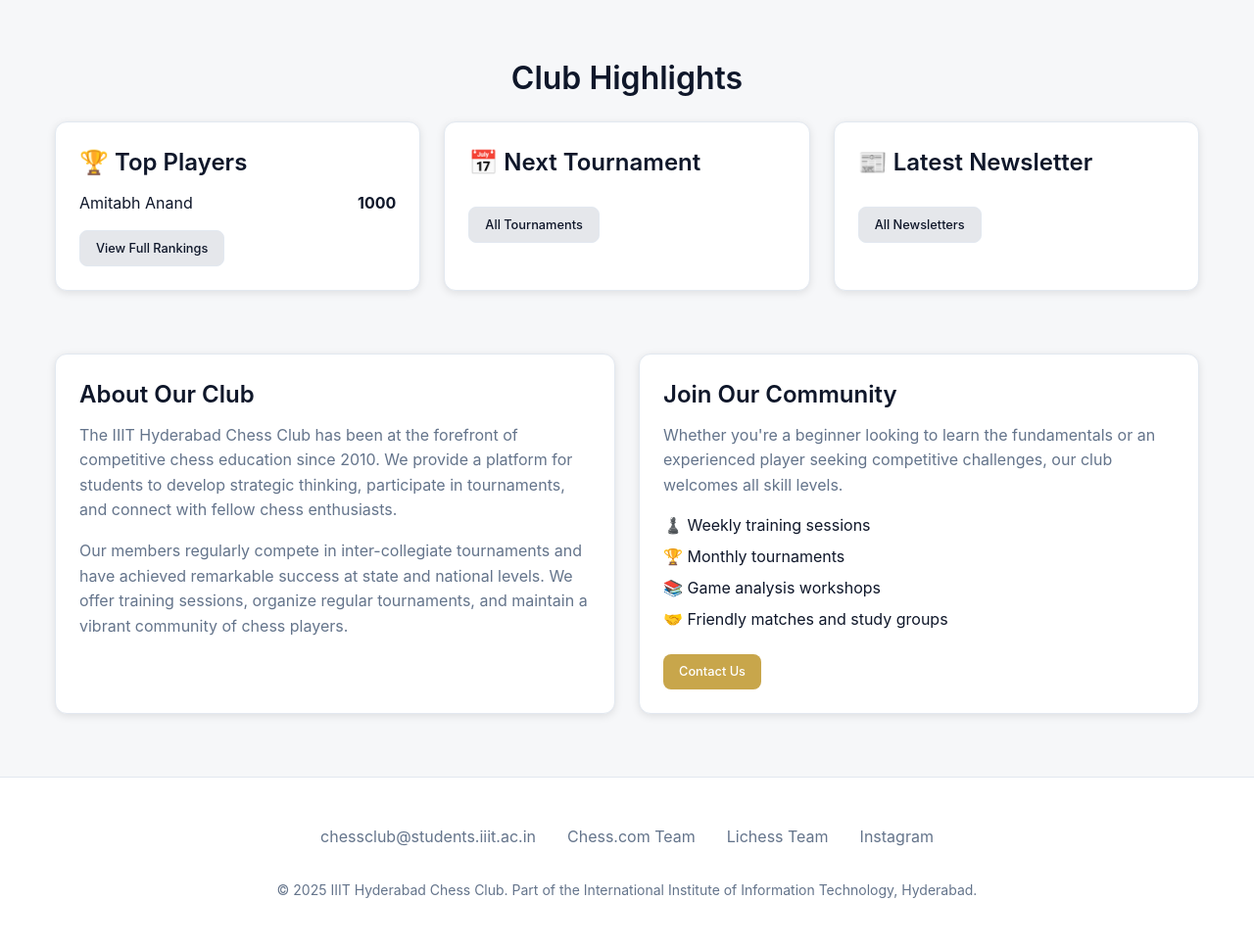
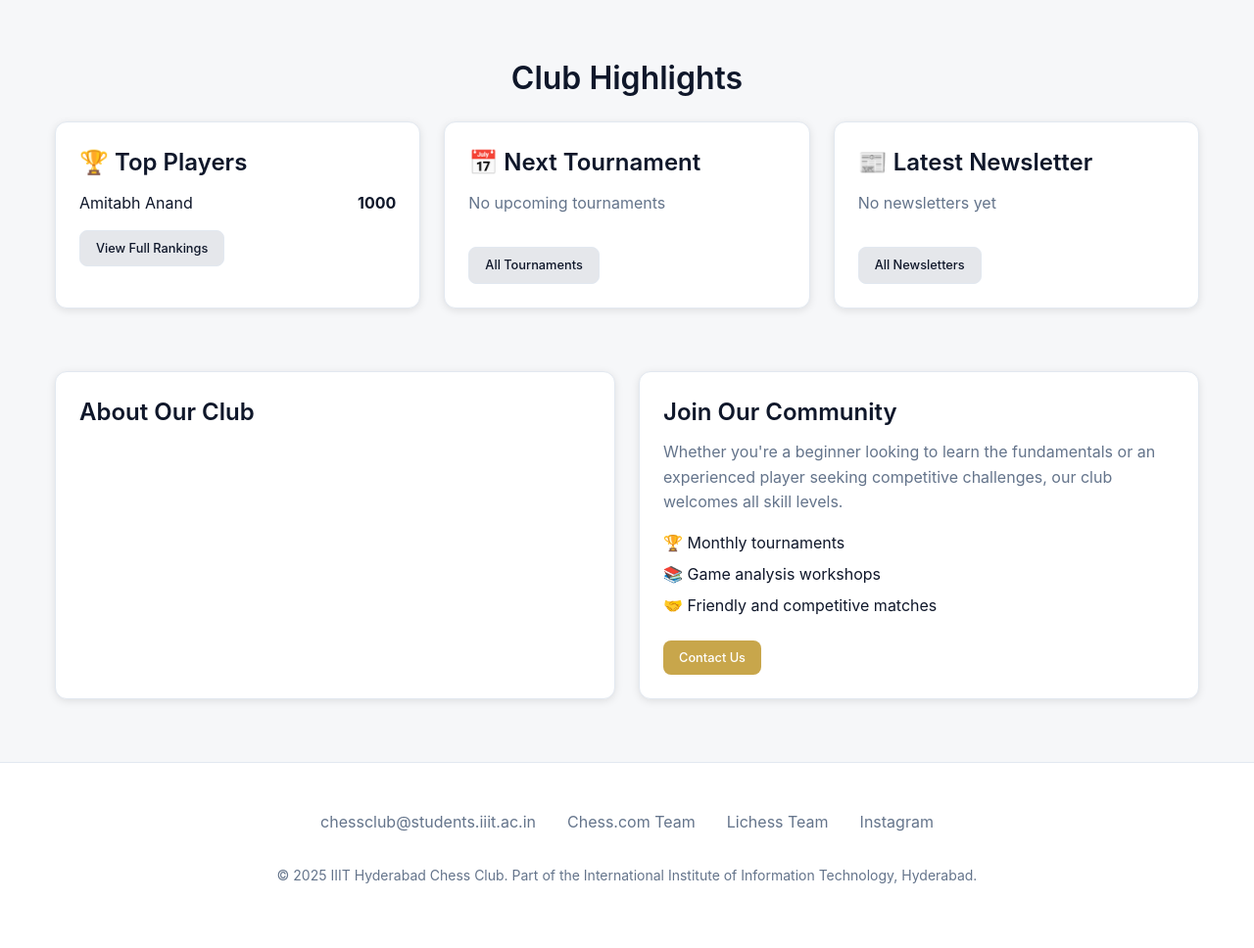
Before and after one commit to amitabh-anandpd/ChessClubIIIT, a Django app: page / in a window 1280 px wide. Shown: the part 458-1426 px from the top of the page at 98% size. After the commit the page ends 1360 px from the top, so only its background shows below. Run offline with Django 4.2, Linux system fonts and the light colour scheme; data comes from the database, SQL or seed files in the repository.

Commit message:
Edited content

```diff
--- a/IIITChessClub/templates/home.html
+++ b/IIITChessClub/templates/home.html
@@ -65,21 +65,35 @@
           <a href="{% url 'leaderboard' %}" class="btn btn-secondary btn-small mt-4">View Full Rankings</a>
         </div>
 
-        <!-- Next Tournament Card -->
         <div class="card">
           <h3>📅 Next Tournament</h3>
-          <div id="next-tournament">
-            <!-- Rendered by JavaScript -->
-          </div>
+          {% if next_tournament %}
+            <h4>{{ next_tournament.name }}</h4>
+            <p class="text-muted">
+              {{ next_tournament.start_date|date:"F j, Y" }}
+              {% if next_tournament.is_active %}
+                <span class="badge badge-success">Ongoing</span>
+              {% else %}
+                <span class="badge badge-neutral">Upcoming</span>
+              {% endif %}
+            </p>
+            <p>{{ next_tournament.description|truncatewords:20 }}</p>
+          {% else %}
+            <p class="text-muted">No upcoming tournaments</p>
+          {% endif %}
           <a href="{% url 'tournaments' %}" class="btn btn-secondary btn-small mt-4">All Tournaments</a>
         </div>
 
-        <!-- Latest Newsletter Card -->
         <div class="card">
           <h3>📰 Latest Newsletter</h3>
-          <div id="latest-newsletter">
-            <!-- Rendered by JavaScript -->
-          </div>
+          {% if latest_newsletter %}
+            <h4>{{ latest_newsletter.title }}</h4>
+            <p class="text-muted">{{ latest_newsletter.published_date|date:"F j, Y" }} • {{ latest_newsletter.author }}</p>
+            <p>{{ latest_newsletter.excerpt|truncatewords:20 }}</p>
+            <a href="{% url 'newsletter_article' latest_newsletter.slug %}" class="btn btn-primary btn-small mt-4">Read</a>
+          {% else %}
+            <p class="text-muted">No newsletters yet</p>
+          {% endif %}
           <a href="{% url 'newsletters' %}" class="btn btn-secondary btn-small mt-4">All Newsletters</a>
         </div>
       </div>
@@ -90,18 +104,15 @@
       <div class="grid grid-2">
         <div class="card">
           <h3>About Our Club</h3>
-          <p>The IIIT Hyderabad Chess Club has been at the forefront of competitive chess education since 2010. We provide a platform for students to develop strategic thinking, participate in tournaments, and connect with fellow chess enthusiasts.</p>
-          <p>Our members regularly compete in inter-collegiate tournaments and have achieved remarkable success at state and national levels. We offer training sessions, organize regular tournaments, and maintain a vibrant community of chess players.</p>
         </div>
 
         <div class="card">
           <h3>Join Our Community</h3>
           <p>Whether you're a beginner looking to learn the fundamentals or an experienced player seeking competitive challenges, our club welcomes all skill levels.</p>
           <ul style="list-style: none; padding: 0; margin-top: 1rem;">
-            <li style="margin-bottom: 0.5rem;">♟️ Weekly training sessions</li>
             <li style="margin-bottom: 0.5rem;">🏆 Monthly tournaments</li>
             <li style="margin-bottom: 0.5rem;">📚 Game analysis workshops</li>
-            <li style="margin-bottom: 0.5rem;">🤝 Friendly matches and study groups</li>
+            <li style="margin-bottom: 0.5rem;">🤝 Friendly and competitive matches</li>
           </ul>
           <a href="mailto:chessclub@students.iiit.ac.in" class="btn btn-primary btn-small mt-4">Contact Us</a>
         </div>
--- a/IIITChessClub/templates/newsletters.html
+++ b/IIITChessClub/templates/newsletters.html
@@ -72,7 +72,7 @@
     </div>
 
     <!-- 📂 Archive -->
-    <div class="card mt-6">
+    {% comment %} <div class="card mt-6">
       <h3>Newsletter Archive</h3>
       <p class="text-muted mb-4">Browse our complete archive of past newsletters and special publications.</p>
       <div class="grid grid-2">
@@ -92,7 +92,7 @@
           </ul>
         </div>
       </div>
-    </div>
+    </div> {% endcomment %}
 
     <!-- ✍️ Contribute Section -->
     <div class="card mt-6" style="border: 2px solid var(--accent);">
```
